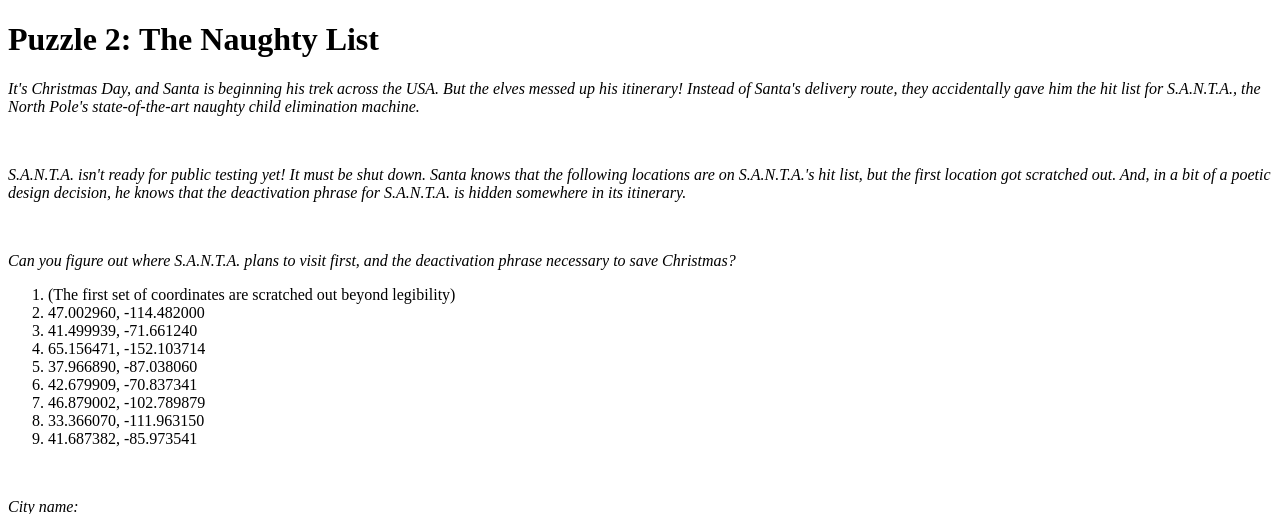
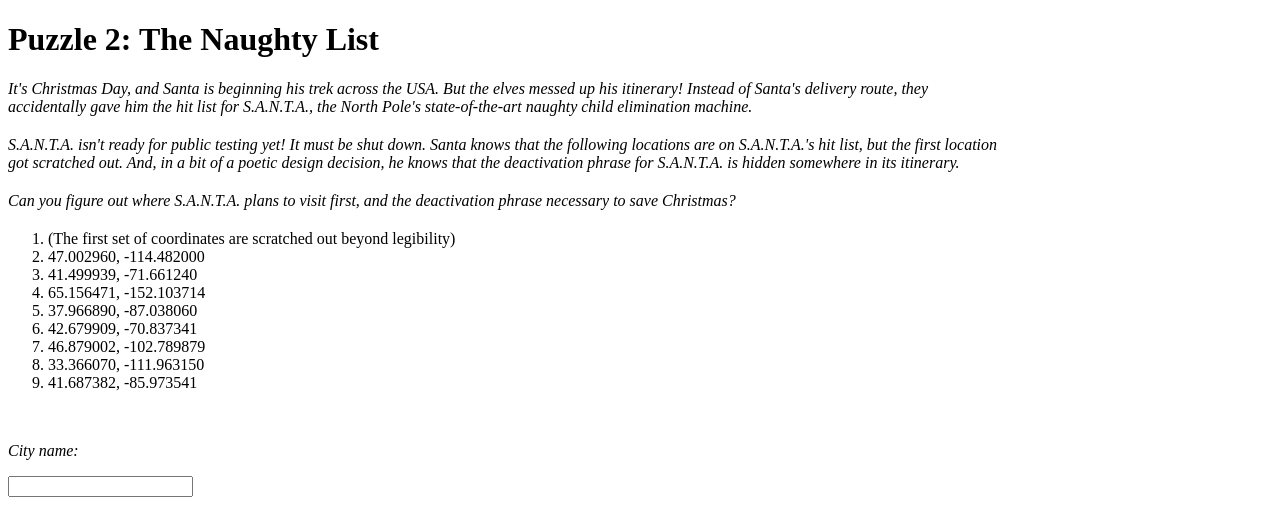
Before and after one commit to warren/christmas-puzzle-2019, a Flask app: template templates/puzzle2.html in a window 1280 px wide. Shown: the top 514 px of the page. Run offline with Flask 2, Linux system fonts and the light colour scheme; the template is opened without the code that fills it, so the values that code supplies are empty.

Commit message:
Add text styling, fix running puzzles 3 and 4 locally

```diff
--- a/app.py
+++ b/app.py
@@ -58,10 +58,6 @@ def checkPuzzle2():
 
     return msg
 
-if __name__ == "__main__":
-    app.run(host='0.0.0.0', port=5000)
-
-
 @app.route('/puzzle3', methods=["GET"])
 def puzzle3():
     lc = int(request.cookies.get('latestCompleted', 0))
@@ -98,3 +94,7 @@ def checkPuzzle4():
         return "C"
     else:
         return "Not exactly... try again"
+
+
+if __name__ == "__main__":
+    app.run(host='0.0.0.0', port=5000)
--- /dev/null
+++ b/static/styles.css
@@ -0,0 +1,5 @@
+.puzzle-desc {
+    font-style: italic;
+    margin-bottom: 20px;
+    max-width: 1000px;
+}
--- a/templates/puzzle1.html
+++ b/templates/puzzle1.html
@@ -3,6 +3,7 @@
 <head>
   <meta charset="UTF-8">
   <title>Puzzle 1</title>
+  <link href="/static/styles.css" rel="stylesheet">
   <script>
     function checkAnswer() {
       var value = document.getElementById("answer-input").value.toLowerCase(); // Get input
@@ -30,7 +31,7 @@
 </head>
 <body>
 <h1>Puzzle 1: Simple Beginnings</h1>
-<p><i>Your first clue is hidden somewhere on the web.</i></p>
+<p class="puzzle-desc">Your first clue is hidden somewhere on the web.</i></p>
 <p>Watch iHBYCUbbZeo.</p>
 <br>
 <p><i>If you think you figured it out:</i></p>
--- a/templates/puzzle2.html
+++ b/templates/puzzle2.html
@@ -3,6 +3,7 @@
 <head>
   <meta charset="UTF-8">
   <title>Puzzle 2</title>
+  <link href="/static/styles.css" rel="stylesheet">
   <script>
     function checkAnswers() {
       var value1 = document.getElementById("answer-input1").value.toLowerCase(); // Get input
@@ -34,18 +35,16 @@
 </head>
 <body>
 <h1>Puzzle 2: The Naughty List</h1>
-<p><i>
+<p class="puzzle-desc">
   It's Christmas Day, and Santa is beginning his trek across the USA. But the elves messed up his itinerary! Instead of Santa's delivery route, they accidentally
   gave him the hit list for S.A.N.T.A., the North Pole's state-of-the-art naughty child elimination machine.
-</i></p>
-<br>
-<p><i>
+</p>
+<p class="puzzle-desc">
   S.A.N.T.A. isn't ready for public testing yet! It must be shut down. Santa knows that the following locations are on S.A.N.T.A.'s hit list, but the first location got scratched out. And, in a bit of a poetic design decision, he knows that the deactivation phrase for S.A.N.T.A. is hidden somewhere in its itinerary.
-</i></p>
-<br>
-<p><i>
+</p>
+<p class="puzzle-desc">
   Can you figure out where S.A.N.T.A. plans to visit first, and the deactivation phrase necessary to save Christmas?
-</i></p>
+</p>
 <ol>
   <li>(The first set of coordinates are scratched out beyond legibility)</li>
   <li>47.002960, -114.482000</li>
--- a/templates/puzzle3.html
+++ b/templates/puzzle3.html
@@ -30,8 +30,7 @@
   </script>
 </head>
 <body>
-<h1>Puzzle 3</h1>
-<p><i>Your move, Carlsen.</i></p>
+<h1>Puzzle 3: Your move, Carlsen</h1>
 <p>1110010011100101111100111100011011010100</p>
 <br>
 <img src="/static/imgs/knight.png" alt="knight">
```
Also changed, not shown: templates/puzzle4.html (+3 -5 lines).
